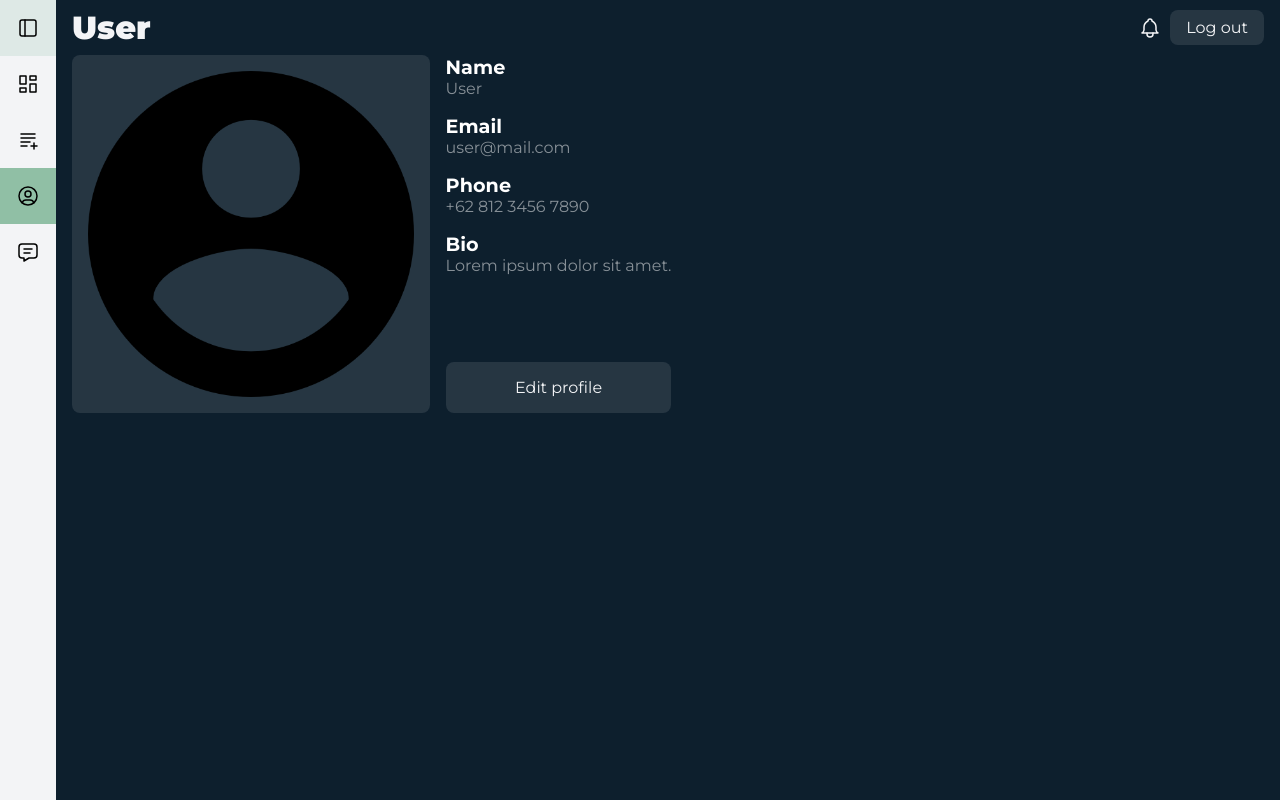
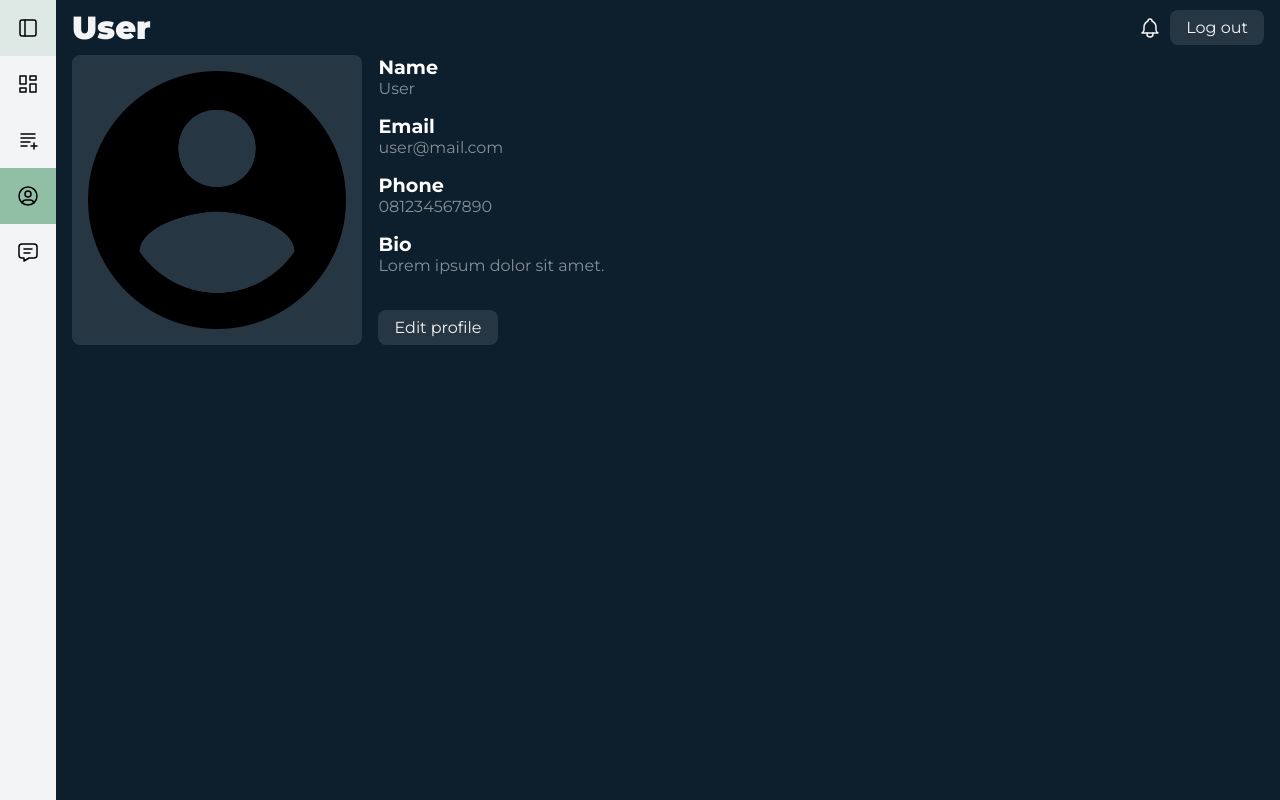
Before and after one commit to jihadable/stockwise, a React (Vite) app: page /account in a window 1280 px wide. Built offline with nearby package versions, Linux system fonts and the light colour scheme.

Commit message:
add change account feature

```diff
--- a/src/Router.tsx
+++ b/src/Router.tsx
@@ -29,12 +29,27 @@ export default function Router(){
         localStorage.setItem("items", JSON.stringify(items))
     }, [items])
 
+    if (!localStorage.getItem("user")){
+        localStorage.setItem("user", JSON.stringify({
+            name: "User",
+            email: "user@mail.com",
+            phone: "081234567890",
+            bio: "Lorem ipsum dolor sit amet."
+        }))
+    }
+
+    const [userData, setUserData] = useState(JSON.parse(localStorage.getItem("user")!))
+
+    useEffect(() => {
+        localStorage.setItem("user", JSON.stringify(userData))
+    }, [userData])
+
     return (
         <BrowserRouter>
             <Routes>
                 <Route path="/" element={<Dashboard items={items} setItems={setItems} />}></Route>
                 <Route path="/add-product" element={<AddProduct setItems={setItems} />}></Route>
-                <Route path="/account" element={<Account />}></Route>
+                <Route path="/account" element={<Account userData={userData} setUserData={setUserData} />}></Route>
                 <Route path="/contact" element={<Contact />}></Route>
             </Routes>
         </BrowserRouter>
--- a/src/pages/Account.tsx
+++ b/src/pages/Account.tsx
@@ -2,37 +2,52 @@ import Navbar from "../components/Navbar";
 import Header from "../components/Header";
 import user from "../assets/user.png"
 import "../style/Account.css"
+import { useEffect, useState } from "react";
 
-export default function Account(){
+type User = {
+    name: string,
+    email: string,
+    phone: string,
+    bio: string
+}
+
+export default function Account(props: any){
+
+    const userData: User = props.userData
+    const setUserData = props.setUserData
 
     const info = [
         {
             title: "Name",
-            value: "User"
+            value: userData.name
         },
         {
             title: "Email",
-            value: "user@mail.com"
+            value: userData.email
         },
         {
             title: "Phone",
-            value: "+62 812 3456 7890"
+            value: userData.phone
         },
         {
             title: "Bio",
-            value: `Lorem ipsum dolor sit amet.`
+            value: userData.bio
         }
     ]
+
+    const [edit, setEdit] = useState(false)
 
     return (
         <div className="account">
             <Navbar page="Account" />
             <div className="content">
                 <Header />
-                <div className="user-info">
+                <div className={`user-info ${edit ? "edit-active" : ""}`}>
                     <div className="img">
-                        <img src={user} alt="Use" />
+                        <img src={user} alt="User" />
                     </div>
+                    {
+                        !edit &&
                         <div className="side">
                             <div className="info">
                             {
@@ -46,10 +61,85 @@ export default function Account(){
                                 })
                             }
                             </div>
-                        <button type="button">Edit profile</button>
+                            <div className="edit-btn" onClick={() => setEdit(true)}>Edit profile</div>
                         </div>
+                    }
+                    {
+                        edit &&
+                        <EditUser info={info} setEdit={setEdit} userData={userData} setUserData={setUserData} />
+                    }
                 </div>
             </div>
         </div>
     )
 }
+
+function EditUser(props: any){
+
+    const info = props.info
+    const setEdit = props.setEdit
+    const userData: User = props.userData
+    const [temporaryUserData, setTemporaryUserData] = useState({...userData})
+    const setUserData = props.setUserData
+
+    const handleChange = (value: string, label: string) => {
+        setTemporaryUserData((userData: any) => {
+            return {...userData, [label]: value}
+        })
+    }
+
+    const handelSave = () => {
+        setUserData({...temporaryUserData})
+        setEdit(false)
+    }
+
+    useEffect(() => {
+        const handleBeforeUnload = (e: BeforeUnloadEvent) => {
+            e.preventDefault();
+            e.returnValue = 'Anda memiliki perubahan yang belum disimpan. Apakah Anda yakin ingin meninggalkan halaman ini?';
+        };
+
+        window.addEventListener('beforeunload', handleBeforeUnload);
+
+        return () => {
+            window.removeEventListener('beforeunload', handleBeforeUnload);
+        };
+    }, [])
+
+    const handleLeaveSite = () => {
+        return 'Anda akan meninggalkan situs ini. Apakah Anda yakin?';
+    };
+
+    useEffect(() => {
+        window.onbeforeunload = handleLeaveSite;
+
+        return () => {
+            window.onbeforeunload = null;
+        };
+    }, []);
+
+    return (
+        <div className="edit">
+            <div className="info">
+            {
+                info.map((item: {title: string, value: string}, index: number) => {
+                    return (
+                        <div className="item" key={index}>
+                            <div className="label">{item.title}</div>
+                        {
+                            item.title === "Bio" ?
+                            <textarea rows={7} className="value" defaultValue={item.value} onChange={(e) => handleChange(e.target.value, "bio")}></textarea> :
+                            <input type="text" className="value" defaultValue={item.value} onChange={(e) => handleChange(e.target.value, item.title.toLowerCase())} />
+                        }
+                        </div>
+                    )
+                })
+            }
+            </div>
+            <div className="btns">
+                <div className="cancel" onClick={() => setEdit(false)}>Cancel</div>
+                <div className="save" onClick={() => {handelSave()}}>Save changes</div>
+            </div>
+        </div>
+    )
+}
--- a/src/style/Account.css
+++ b/src/style/Account.css
@@ -15,9 +15,14 @@
         .user-info{
             display: flex;
             gap: 1rem;
+            width: 50%;
+
+            &.edit-active{
+                width: 70%;
+            }
 
             .img{
-                width: 30%;
+                width: 50%;
                 height: fit-content;
                 display: flex;
                 padding: 1rem;
@@ -29,10 +34,12 @@
                 }
             }
 
-            .side{
+            .side,.edit{
+                width: 50%;
                 display: flex;
                 flex-direction: column;
                 justify-content: space-between;
+                gap: 1rem;
 
                 .info{
                     display: flex;
@@ -50,17 +57,55 @@
                         }
 
                         .value{
+                            color: rgb(255,255,255,.5);
+                        }
+
+                        & input.value, & textarea.value{
+                            padding: 1rem;
+                            font-size: 1rem;
+                            border: none;
+                            outline: none;
+                            resize: none;
+                            border-radius: .5rem;
                             color: var(--white);
-                            color: rgb(255,255,255,.5);
+                            background-color: rgb(255,255,255,.1);
                         }
                     }
                 }
 
-                & button{
-                    padding: 1rem 0;
-                    font-size: 1rem;
-                    border: none;
-                    outline: none;
+                .btns{
+                    display: flex;
+                    gap: 1rem;
+
+                    & div{
+                        width: fit-content;
+                        padding: .5rem 1rem;
+                        text-align: center;
+                        cursor: pointer;
+                        border-radius: .5rem;
+                        background-color: rgb(255,255,255,.1);
+                        color: var(--white);
+                        transition: all .2s;
+                        white-space: nowrap;
+
+                        &.cancel{
+                            color: #ff3d3d;
+                        }
+
+                        &.save{
+                            color: var(--green);
+                        }
+
+                        &:hover{
+                            background-color: rgb(255,255,255,.2);
+                        }
+                    }
+                }
+
+                .edit-btn{
+                    width: fit-content;
+                    padding: .5rem 1rem;
+                    text-align: center;
                     cursor: pointer;
                     border-radius: .5rem;
                     background-color: rgb(255,255,255,.1);
@@ -79,17 +124,23 @@
 @media screen and (max-width: 480px) {
     .account{
         .content{
-            height: 125%;
+            height: 200%;
 
             .user-info{
                 margin-top: 2rem;
                 flex-direction: column;
+                width: 100%;
+
+                &.edit-active{
+                    width: 100%;
+                }
 
                 .img{
                     width: 100%;
                 }
 
-                .side{
+                .side,.edit{
+                    width: 100%;
                     gap: 1rem;
                 }
             }
@@ -101,8 +152,10 @@
     .account{
         .content{
             .user-info{
-                .side{
-                    gap: 2rem;
+                width: 100%;
+
+                &.edit-active{
+                    width: 100%;
                 }
             }
         }
--- a/src/style/Dashboard.css
+++ b/src/style/Dashboard.css
@@ -51,7 +51,7 @@
 @media screen and (max-width: 480px) {
     .dashboard{
         .content{
-            height: 125%;
+            height: 200%;
         }
     }
 }
--- a/src/style/InventoryItems.css
+++ b/src/style/InventoryItems.css
@@ -59,7 +59,6 @@
                 color: black;
 
                 &.active{
-                    /* transition: .2s cubic-bezier(0,1,0,1); */
                     max-height: 999px;
                 }
 
--- a/src/style/ProductDetail.css
+++ b/src/style/ProductDetail.css
@@ -66,7 +66,6 @@
 
 @media screen and (max-width: 480px) {
     .product-detail{
-        margin-bottom: 10rem;
 
         .detail-content{
             .name-category,.price-quantity{
```
Also changed, not shown: 5 other files (tests, documents, lock files or other folders). Lines whose indentation alone changed are shown as unchanged.
